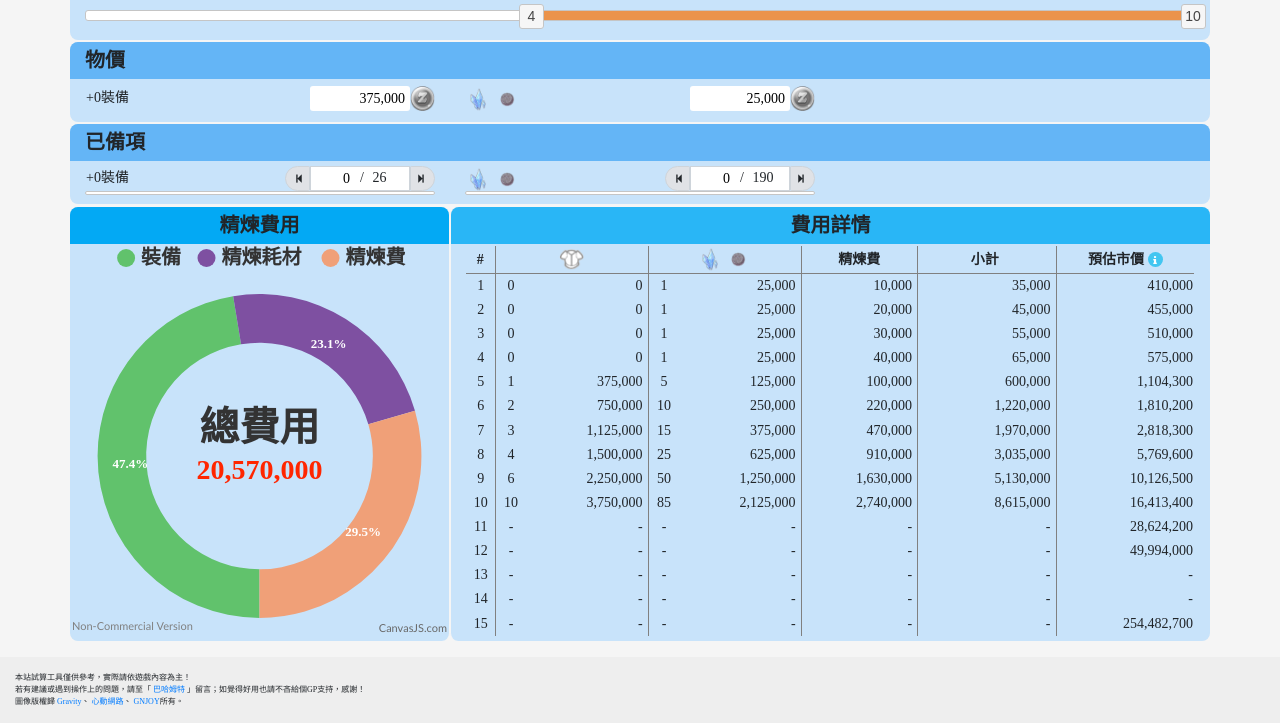
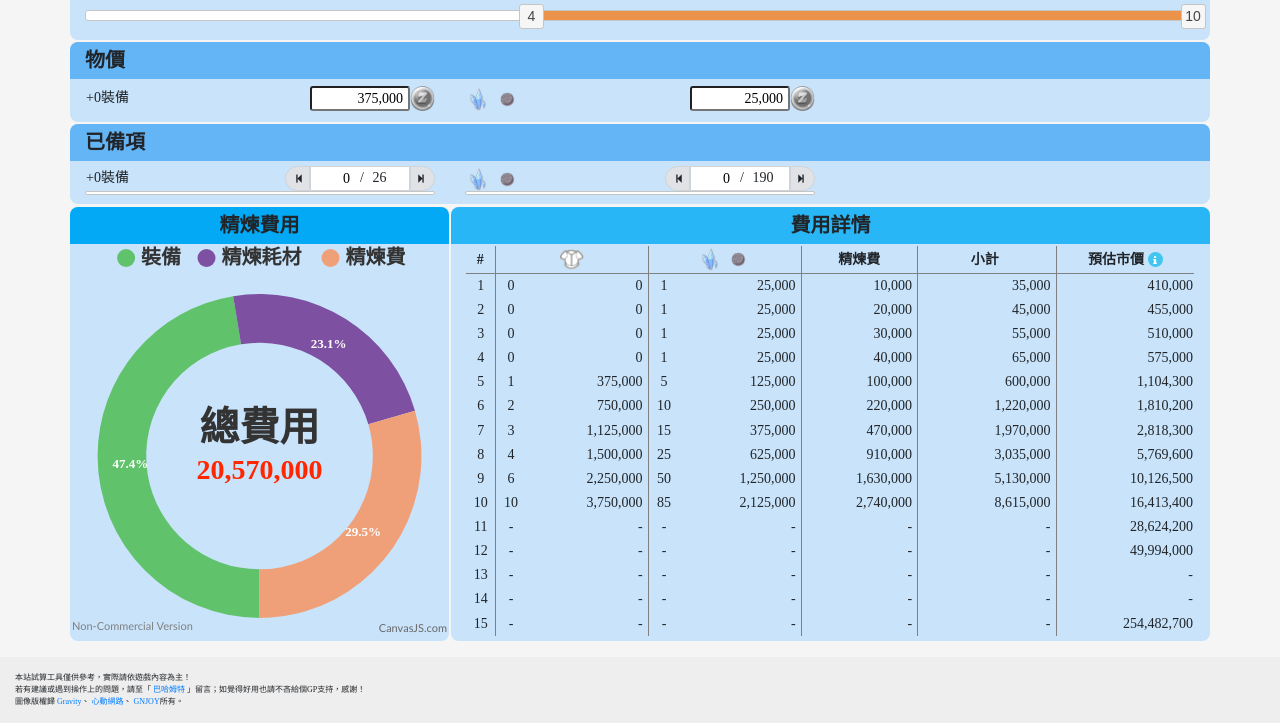
Before and after one commit to Xiuer0x0/ROM-AuxiliaryTools, a plain HTML site: page tools/refining/index.html in a window 1280 px wide. Shown: the part 163-886 px from the top of the page. Drawn offline with nearby package versions, Linux system fonts and the light colour scheme; files whose address does not match are found by name.

Commit message:
修正 - input checkbox預設格式消失.

```diff
--- a/css/mystyle.css
+++ b/css/mystyle.css
@@ -22,7 +22,8 @@ select::-ms-expand {
     display: none;
 }
 
-input {
+input.number,
+input.float {
     -webkit-appearance: none;
     border: 1px;
 }
```
